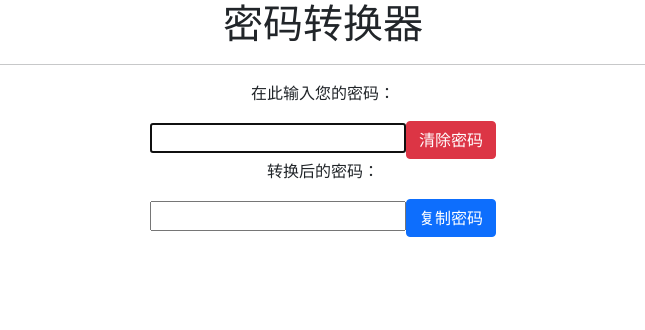
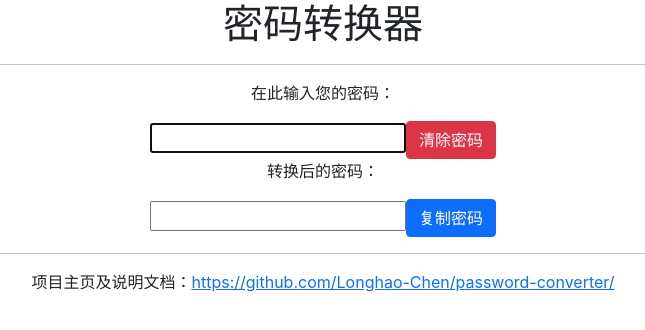
Before and after one commit to Longhao-Chen/password-converter, a React (Create React App) app: page / in a window 1280 px wide. Shown: the top 330 px of the page, without its empty margins (317-962 px from the left). Built offline with nearby package versions, Linux system fonts and the light colour scheme.

Commit message:
添加说明文档

```diff
--- a/src/App.css
+++ b/src/App.css
@@ -1,16 +1,5 @@
 .App {
   text-align: center;
-}
-
-.App-logo {
-  height: 40vmin;
-  pointer-events: none;
-}
-
-@media (prefers-reduced-motion: no-preference) {
-  .App-logo {
-    animation: App-logo-spin infinite 20s linear;
-  }
 }
 
 .App-header {
@@ -27,12 +16,3 @@
 .App-link {
   color: #61dafb;
 }
-
-@keyframes App-logo-spin {
-  from {
-    transform: rotate(0deg);
-  }
-  to {
-    transform: rotate(360deg);
-  }
-}
--- /dev/null
+++ b/src/Footer.js
@@ -0,0 +1,19 @@
+import React from 'react';
+
+function Footer() {
+	return (
+		<dev class="center">
+			<hr />
+			<footer class="footer navbar-fixed-bottom ">
+				<div class="container">
+					项目主页及说明文档：
+					<a href="https://github.com/Longhao-Chen/password-converter/">
+						https://github.com/Longhao-Chen/password-converter/
+					</a>
+				</div>
+			</footer>
+		</dev>
+	);
+}
+
+export default Footer;
--- a/src/index.css
+++ b/src/index.css
@@ -11,3 +11,7 @@ code {
 	font-family: source-code-pro, Menlo, Monaco, Consolas, 'Courier New',
 		monospace;
 }
+
+.center {
+	text-align: center;
+}
--- a/src/index.js
+++ b/src/index.js
@@ -2,10 +2,12 @@ import React from 'react';
 import ReactDOM from 'react-dom';
 import './index.css';
 import App from './App';
+import Footer from './Footer';
 
 ReactDOM.render(
-  <React.StrictMode>
-    <App />
-  </React.StrictMode>,
-  document.getElementById('root')
+	<React.StrictMode>
+		<App />
+		<Footer />
+	</React.StrictMode>,
+	document.getElementById('root')
 );
```
Also changed, not shown: 1 other file (tests, documents, lock files or other folders). Lines whose indentation alone changed are shown as unchanged.
